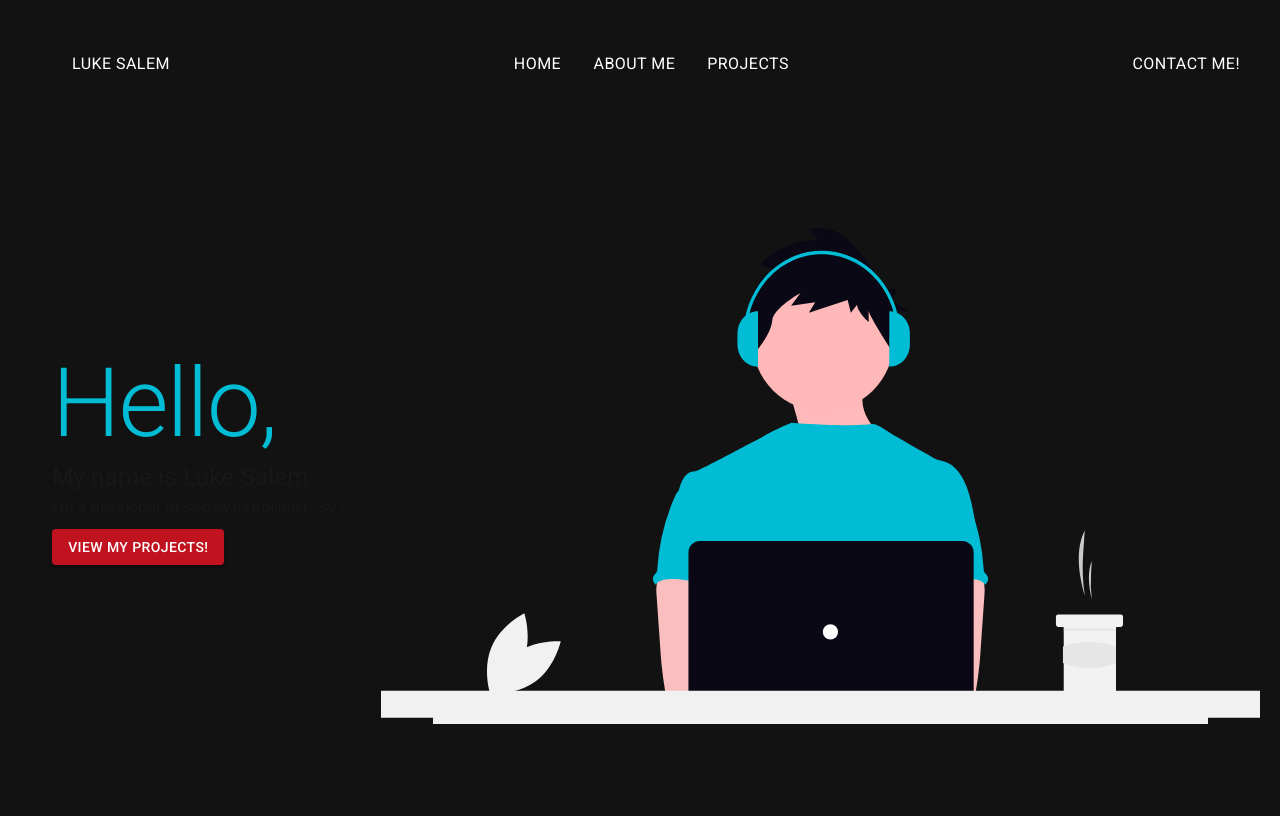
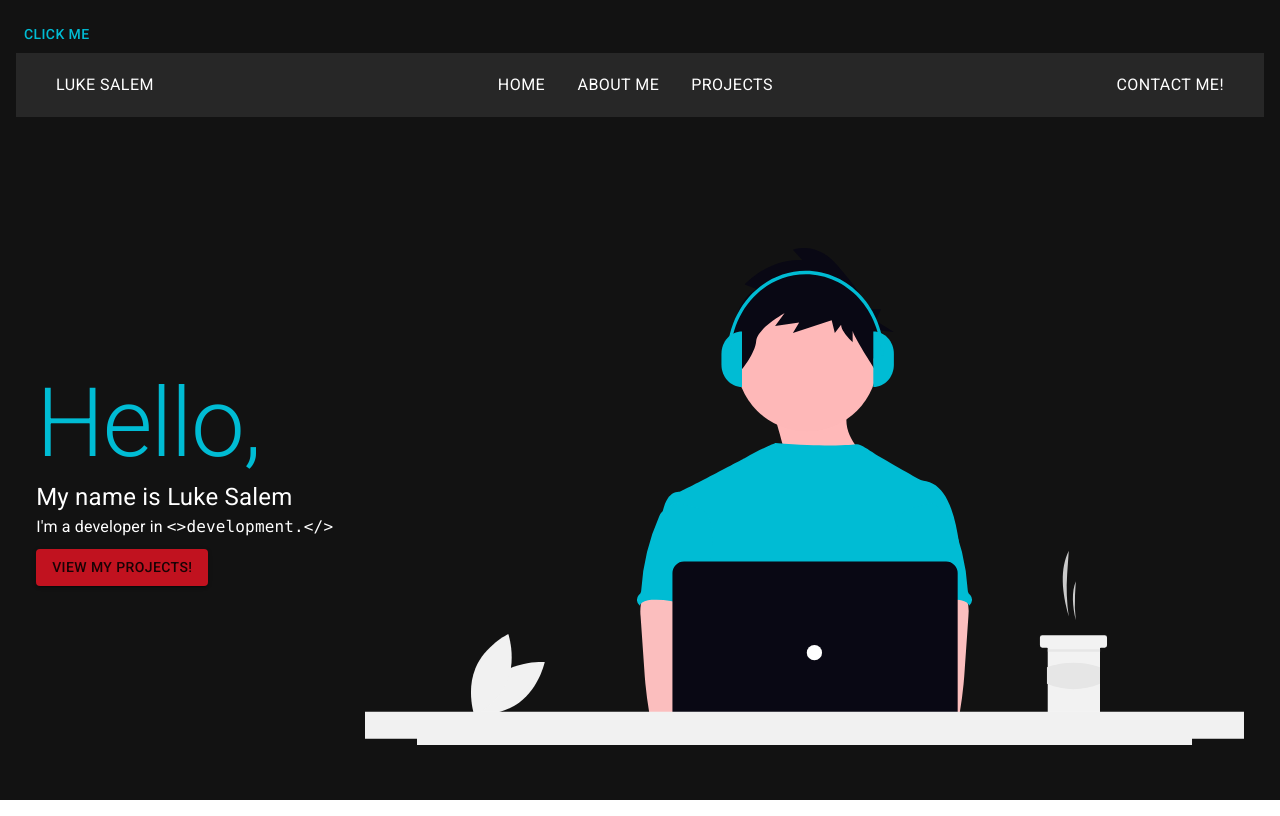
Before and after one commit to lukebike/portfoliov2, a React (Vite) app: page / in a window 1280 px wide. Built offline with nearby package versions, Linux system fonts and the light colour scheme.

Commit message:
Added styling options and started implementing them

```diff
--- a/src/App.css
+++ b/src/App.css
@@ -1,11 +1,5 @@
 @import "tailwindcss";
 @plugin "daisyui";
-
-:root {
-  /* background-color: rgba(28, 28, 32, 255); */
-  background-color: #121212;
-  /* background-image: url(https://images.unsplash.com/photo-1515879218367-8466d910aaa4?fm=jpg&q=60&w=3000&ixlib=rb-4.0.3&ixid=M3wxMjA3fDB8MHxwaG90by1yZWxhdGVkfDE1fHx8ZW58MHx8fHx8); */
-}
 
 /* :root::before {
   content: "";
@@ -20,16 +14,13 @@
   z-index: 0;
 } */
 
-body,
 #root {
   min-height: 100vh;
   min-width: 100vw;
   height: 100vh;
   width: 100vw;
   margin: 0;
-  padding: 0;
   padding: 1rem;
-  position: relative;
   position: relative;
   z-index: 1;
 }
--- a/src/App.tsx
+++ b/src/App.tsx
@@ -10,13 +10,25 @@ import MenuBar from "./MenuBar.tsx";
 import ContactForm from "./ContactForm.tsx";
 import About from "./About.tsx";
 import MobileMenuBar from "./MobileMenuBar.tsx";
+import { lightThemeOptions, darkThemeOptions } from "./ThemeOptions";
 
-import { useEffect, useState } from "react";
+import { useEffect, useState, useMemo } from "react";
 import CardList from "./CardList.tsx";
-import { useMediaQuery } from "@mui/material";
+import {
+  Button,
+  createTheme,
+  CssBaseline,
+  ThemeProvider,
+  useMediaQuery,
+} from "@mui/material";
 function App() {
   const isMobile = useMediaQuery("(max-width: 600px)");
   const [hash, setHash] = useState(window.location.hash);
+  const [mode, setMode] = useState<"light" | "dark">("dark");
+  const theme = useMemo(
+    () => createTheme(mode === "dark" ? darkThemeOptions : lightThemeOptions),
+    [mode]
+  );
 
   //TODO: Mobile Navbar (done, need styling)
   //TODO: Contact info mobile
@@ -29,7 +41,11 @@ function App() {
     return () => window.removeEventListener("hashchange", onHashChange);
   }, []);
   return (
-    <>
+    <ThemeProvider theme={theme}>
+      <Button onClick={() => setMode(mode === "dark" ? "light" : "dark")}>
+        Click Me
+      </Button>
+      <CssBaseline />
       {isMobile ? (
         <MobileMenuBar navTexts={["Home", "About Me", "Projects", "Contact"]} />
       ) : (
@@ -39,7 +55,7 @@ function App() {
       {hash === "#About%20Me" && <About />}
       {hash === "#Projects" && <CardList />}
       {hash === "#Contact" && <ContactForm />}
-    </>
+    </ThemeProvider>
   );
 }
 
--- a/src/Home.tsx
+++ b/src/Home.tsx
@@ -4,10 +4,12 @@ import Box from "@mui/material/Box";
 import Typography from "@mui/material/Typography";
 import Button from "@mui/material/Button";
 import useMediaQuery from "@mui/material/useMediaQuery";
+import { useTheme } from "@mui/material";
 
 export default function Hero() {
   const [mounted, setMounted] = useState(false);
   const [fade, setFade] = useState(false);
+  const theme = useTheme();
   const isMobile = useMediaQuery("(max-width:600px)");
 
   useEffect(() => {
@@ -32,7 +34,10 @@ export default function Hero() {
       }}
     >
       <Box sx={{ textAlign: { xs: "center", sm: "left" }, m: 0, p: 0 }}>
-        <Typography variant={isMobile ? "h3" : "h1"} sx={{ color: "#00BCD4" }}>
+        <Typography
+          variant={isMobile ? "h3" : "h1"}
+          sx={{ color: theme.palette.primary.main }}
+        >
           Hello,
         </Typography>
         <Typography
@@ -60,12 +65,12 @@ export default function Hero() {
           variant="contained"
           sx={{
             marginTop: "10px",
-            backgroundColor: "#c1121f",
+            backgroundColor: theme.palette.error.main,
             transition:
               "background-color 0.5s cubic-bezier(0.4,0,0.2,1), color 0.5s cubic-bezier(0.4,0,0.2,1)",
             "&:hover": {
-              backgroundColor: "#780000",
-              color: "black",
+              backgroundColor: theme.palette.error.dark,
+              color: theme.palette.warning.contrastText,
             },
             width: { xs: "100%", sm: "auto" },
           }}
--- a/src/MenuBar.tsx
+++ b/src/MenuBar.tsx
@@ -2,9 +2,10 @@ import Anchor from "./Anchor";
 import Box from "@mui/material/Box";
 import AppBar from "@mui/material/AppBar";
 // import logo from "/ls-high-resolution-logo.png";
-import { Toolbar, Typography } from "@mui/material";
+import { Toolbar, Typography, useTheme } from "@mui/material";
 
 export default function MenuBar({ navTexts }: { navTexts: string[] }) {
+  const theme = useTheme();
   return (
     // <Box className="navbar shadow-sm">
     //   <Box className="navbar-start">
@@ -32,7 +33,7 @@ export default function MenuBar({ navTexts }: { navTexts: string[] }) {
         component="nav"
         position="static"
         sx={{
-          backgroundColor: "transparent",
+          backgroundColor: theme.palette.background.default,
           border: "none",
           boxShadow: "none",
         }}
--- a/src/MobileMenuBar.tsx
+++ b/src/MobileMenuBar.tsx
@@ -9,11 +9,14 @@ import Toolbar from "@mui/material/Toolbar";
 import Typography from "@mui/material/Typography";
 import { useState } from "react";
 import Anchor from "./Anchor";
+import { useTheme } from "@mui/material";
 
 const drawerWidth = 240;
 
 export default function MobileMenuBar({ navTexts }: { navTexts: string[] }) {
+  const theme = useTheme();
   const [mobileOpen, setMobileOpen] = useState(false);
+  console.log(theme);
 
   const handleDrawerToggle = () => {
     setMobileOpen((prev) => !prev);
@@ -39,7 +42,10 @@ export default function MobileMenuBar({ navTexts }: { navTexts: string[] }) {
   );
   return (
     <Box sx={{ display: "flex" }}>
-      <AppBar component="nav" sx={{ backgroundColor: "#121212" }}>
+      <AppBar
+        component="nav"
+        sx={{ backgroundColor: theme.palette.background.default }}
+      >
         <Toolbar>
           <IconButton
             color="inherit"
--- /dev/null
+++ b/src/ThemeOptions.tsx
@@ -0,0 +1,49 @@
+import type { ThemeOptions } from "@mui/material/styles";
+
+export const darkThemeOptions: ThemeOptions = {
+  palette: {
+    mode: "dark",
+    primary: {
+      main: "#00BCD4",
+    },
+    secondary: {
+      main: "#c1121f",
+    },
+    warning: {
+      main: "#780000",
+      contrastText: "#fff",
+    },
+    error: {
+      main: "#c1121f",
+    },
+    background: {
+      default: "#121212",
+    },
+  },
+};
+
+export const lightThemeOptions: ThemeOptions = {
+  palette: {
+    mode: "light",
+    primary: {
+      main: "#c1121f",
+    },
+    secondary: {
+      main: "#00BCD4",
+    },
+    warning: {
+      main: "rgb(0, 131, 148)",
+      contrastText: "#000",
+    },
+    error: {
+      main: "#00BCD4",
+    },
+    background: {
+      default: "#FDF0D5",
+      paper: "#FDF0D5",
+    },
+    info: {
+      main: "#00BCD4",
+    },
+  },
+};
```
Also changed, not shown: src/Hero.tsx (added).
